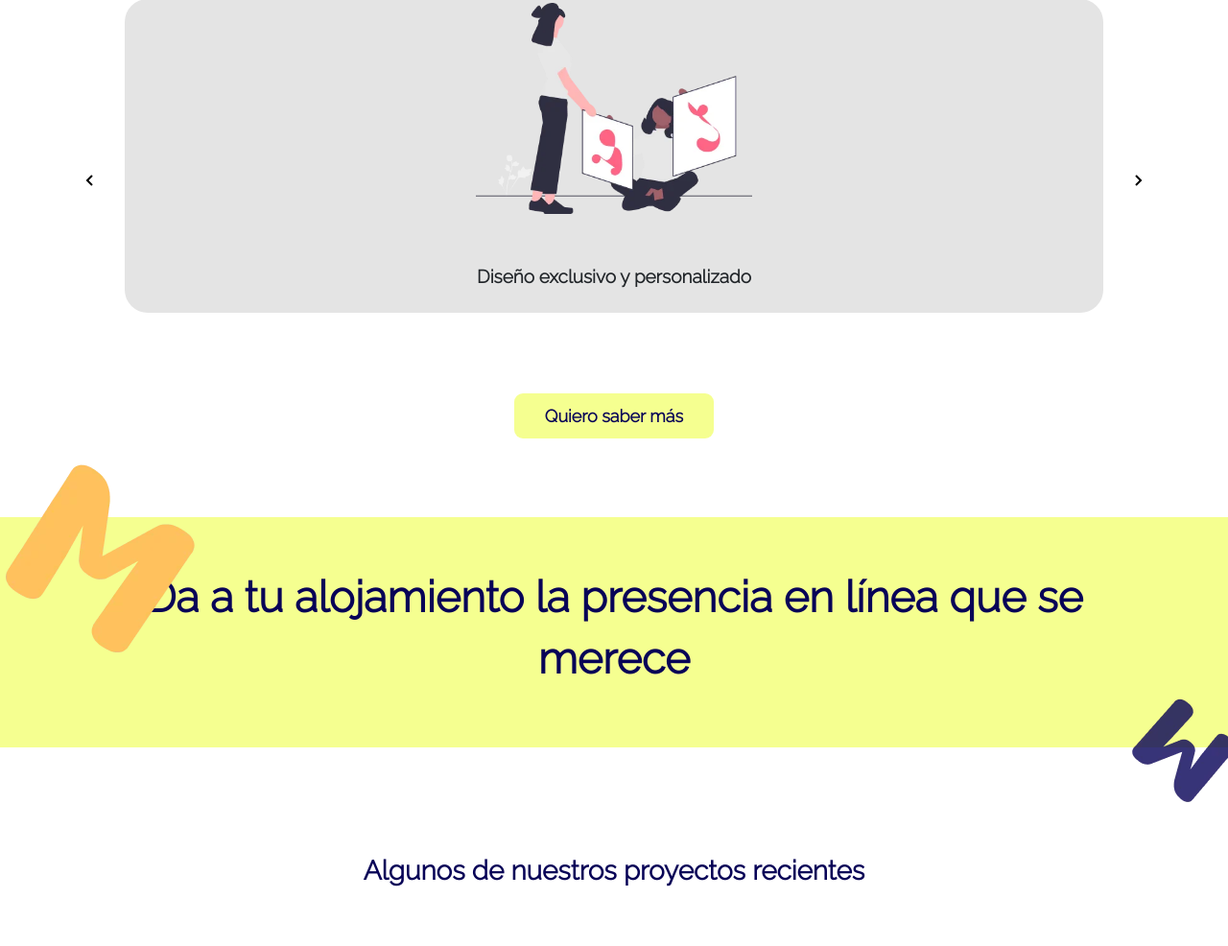
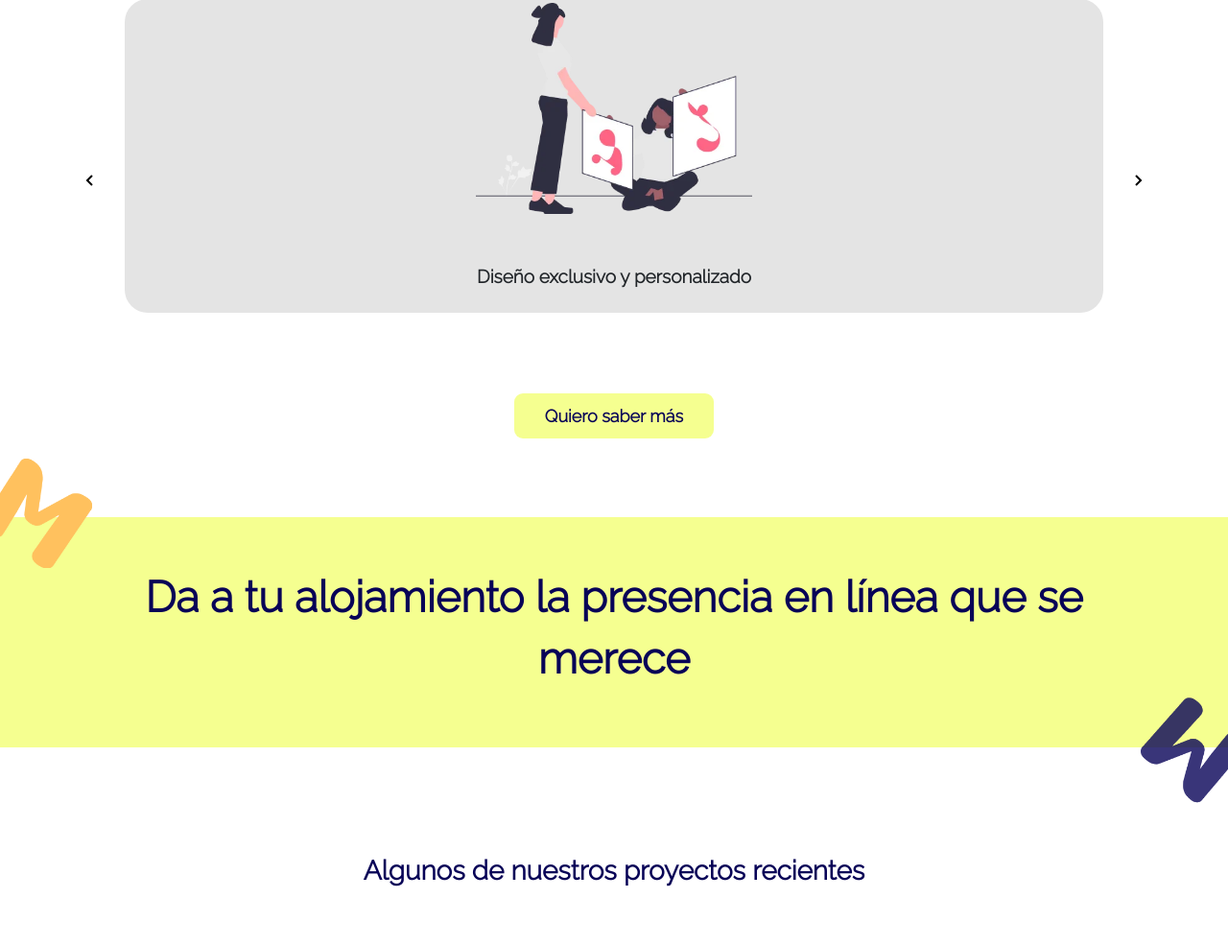
Before and after one commit to sofiaarrue/WebInn, a PHP site: page / in a window 1280 px wide. Shown: the part 1216-2202 px from the top of the page at 96% size. Run offline with PHP 8.4, Linux system fonts and the light colour scheme; some libraries are stand-ins or nearby versions.

Commit message:
mazul y mnaranja

```diff
--- a/disenoweb.php
+++ b/disenoweb.php
@@ -183,11 +183,11 @@ include("captcha.php"); ?>
             <div class="container">
                 <div class="row">
                     <div class="col-12">
-                        <img src="imagenes/Mnaranja.webp" alt="Item de diseño web" class="Mnaranja">
+                        <img src="imagenes/Mnaranja.png" style="width: 6em" alt="Item de diseño web" class="Mnaranja">
                         <div class="porQueElegirnos__h2container text-center">
                             <h2>El cambio que llevará a tu alojamiento al siguiente nivel</h2>
                         </div>
-                        <img src="imagenes/Mazul.webp" alt="Item de diseño web" class="Mazul">
+                        <img src="imagenes/Mazul.png" style="width: 6em" alt="Item de diseño web" class="Mazul">
                     </div>
                 </div>
             </div>
--- a/index.php
+++ b/index.php
@@ -154,11 +154,11 @@ include("captcha.php");
             <div class="container">
                 <div class="row">
                     <div class="col-12">
-                        <img loading="lazy" src="imagenes/Mnaranja.webp" alt="web" class="Mnaranja">
+                        <img loading="lazy" src="imagenes/Mnaranja.png" alt="web" style="width: 6em" class="Mnaranja">
                         <div class="porQueElegirnos__h2container text-center">
                             <h2>Da a tu alojamiento la presencia en línea que se merece</h2>
                         </div>
-                        <img loading="lazy" src="imagenes/Mazul.webp" alt="web" class="Mazul">
+                        <img loading="lazy" src="imagenes/Mazul.png" style="width: 6em" alt="web" class="Mazul">
                     </div>
                 </div>
             </div>
--- a/quienesSomos.php
+++ b/quienesSomos.php
@@ -47,11 +47,11 @@ include("captcha.php"); ?>
             <div class="container">
                 <div class="row">
                     <div class="col-12">
-                        <img src="imagenes/Mnaranja.webp" alt="" class="Mnaranja">
+                        <img src="imagenes/Mnaranja.png" style="width: 6em" alt="" class="Mnaranja">
                         <div class="porQueElegirnos__h2container text-center">
                             <h2>Diseñamos y desarrollamos soluciones en las que creemos</h2>
                         </div>
-                        <img src="imagenes/Mazul.webp" alt="" class="Mazul">
+                        <img src="imagenes/Mazul.png" style="width: 6em" alt="" class="Mazul">
                     </div>
                 </div>
             </div>
```
Also changed, not shown: imagenes/Mazul.png (added), imagenes/Mazul.webp (deleted), imagenes/Mnaranja.png (added), imagenes/Mnaranja.webp (deleted).
